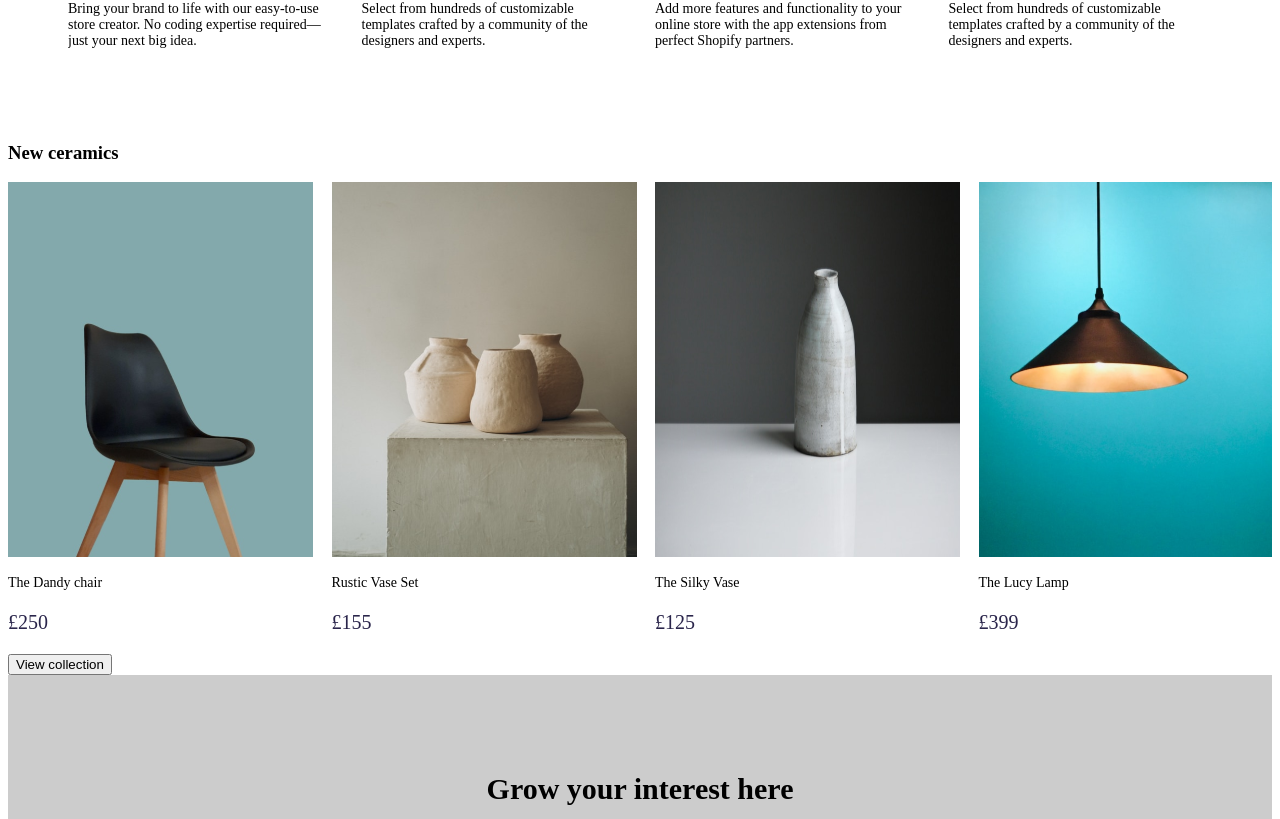
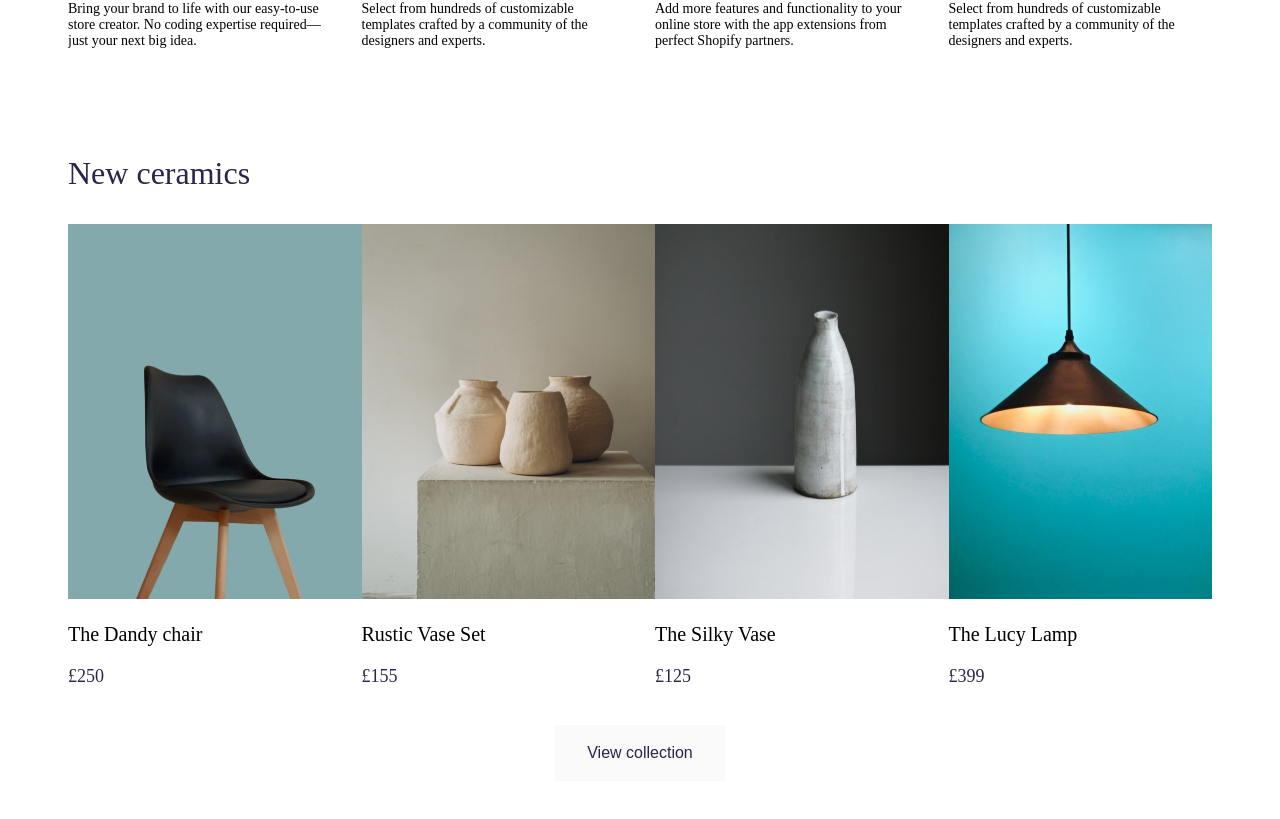
Before and after one commit to mehebbetbabayeva/avion-diploma, a React (Vite) app: page / in a window 1280 px wide. Shown: the part 1021-1840 px from the top of the page. Built offline with nearby package versions, Linux system fonts and the light colour scheme.

Commit message:
fix ceramic

```diff
--- a/src/components/Ceramiccards/Ceramiccard.tsx
+++ b/src/components/Ceramiccards/Ceramiccard.tsx
@@ -13,10 +13,10 @@ const ceramiccard: React.FC<KartlarinProps> = ({ imageProps, contextProps, price
   return (
     <div className="swiper-slide">
       <div className="card rounded-0">
-        <div className="card-body">
+        <div className="card-body" style={{color:"#2A254B"}}>
           <img src={imageProps}/>
-          <p className="card-text">{contextProps}</p>
-          <p className="card-title">{priceProps}</p>
+          <p className="card-text" style={{fontSize:"20px"}}>{contextProps}</p>
+          <p className="card-title" style={{fontSize:"18px"}}>{priceProps}</p>
 
         </div>
 
--- a/src/components/Ceramiccards/Ceramiccards.css
+++ b/src/components/Ceramiccards/Ceramiccards.css
@@ -1,3 +1,24 @@
+.ceramic-title{
+    color: #2A254B;
+    font-size: 32px;
+    font-weight:400;
+}
 .ceramiccard-container{
-
+    padding: 0 60px 60px;
 }
+.ceramic-button{
+    display: flex;
+    justify-content: center;
+    align-items: center;
+    margin: 20px 0;
+}
+.ceramic-button button{
+    height: 56px;
+    width: 170px;
+    background-color: #F9F9F9;
+   font-size: 16px;
+   color: #2A254B;
+   border: none;
+   outline: none;
+   cursor: pointer;
+}
--- a/src/components/Ceramiccards/Ceramiccards.tsx
+++ b/src/components/Ceramiccards/Ceramiccards.tsx
@@ -34,7 +34,7 @@ const Ceramiccards: React.FC = () => {
   }, []);
   return (
     <div className='ceramiccard-container'>
-      <h3>New ceramics</h3>
+      <h3 className='ceramic-title'>New ceramics</h3>
       <div className='swiper-container'>
       <Swiper
     slidesPerView={3}
@@ -67,7 +67,7 @@ const Ceramiccards: React.FC = () => {
 
 
     </Swiper>
-    <button className="view-collect">View collection</button>
+   <div className='ceramic-button'><button className="view-collect">View collection</button></div>
       </div>
 
     </div>
```
